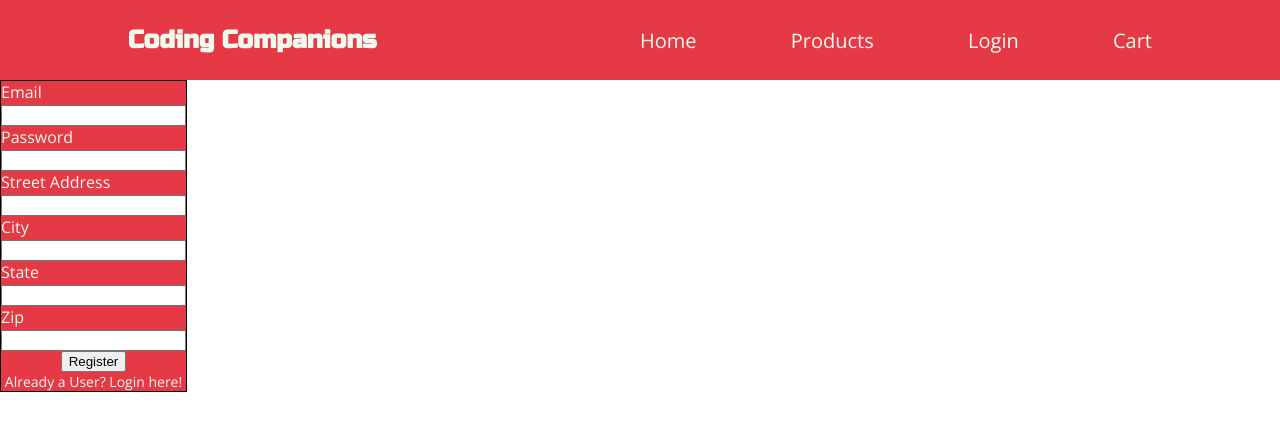
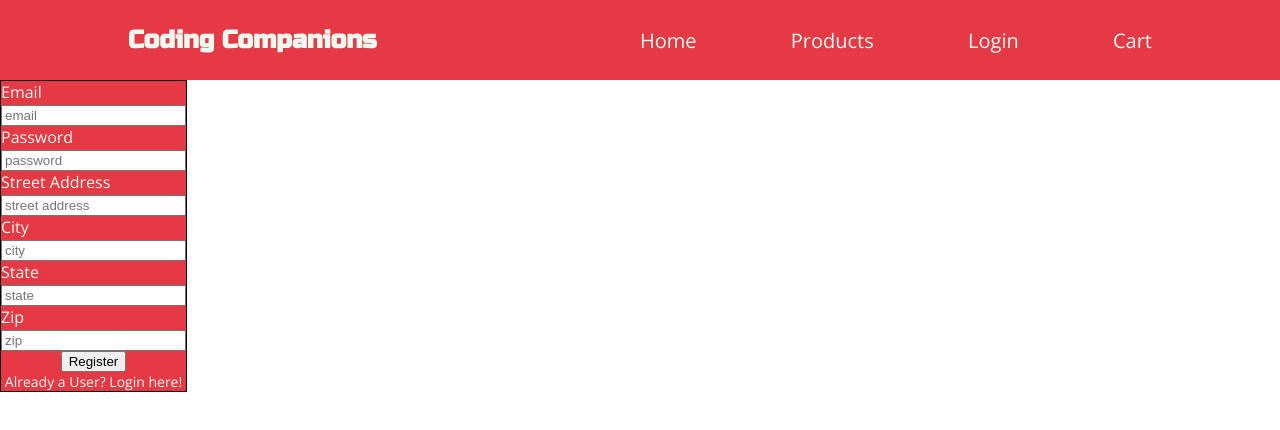
Before and after one commit to MaxVillagomez/coding-companions, a React (Create React App) app: page /register in a window 1280 px wide. Shown: the top 430 px of the page. Built offline with nearby package versions, Linux system fonts and the light colour scheme; no server answers.

Commit message:
feat(added export function for both register and getMe and started to build the register component on the front end)

```diff
--- a/api/users.js
+++ b/api/users.js
@@ -17,7 +17,7 @@ apiRouter.post("/register", async (req, res, next) => {
         name: "EmailExistsError",
       });
     }
-    const user = await createUser({ email, password });
+    const user = await createUser({ email, password, streetAddress, city, state, zip });
     const token = jwt.sign({ id: user.id, email }, JWT_SECRET);
     res.send({
       message: "Thank you for signing up!",
--- a/src/axios-services/index.js
+++ b/src/axios-services/index.js
@@ -56,3 +56,30 @@ export async function login({ email, password }) {
     throw error;
   }
 }
+
+export async function getMe (token) {
+  try {
+    const { data } = await axios.get("/api/users/me",
+    {
+      headers: {
+        "Content-Type": "application/json",
+        "Authorization": `Bearer ${token}`
+      },
+    })
+    return data;
+  } catch (error) {
+    console.error("Trouble getting me");
+    throw error;
+  }
+}
+
+export async function register ({ email, password, streetAddress, city, state, zip }) {
+  try {
+    const { data } = await axios.post("/api/users/register", {email, password, streetAddress, city, state, zip});
+    console.log("this is the register data:", data);
+    return data;
+  } catch (error) {
+    console.error("Trouble registering");
+    throw error;
+  }
+}
--- a/src/components/App.js
+++ b/src/components/App.js
@@ -3,7 +3,7 @@ import React, { useState, useEffect } from "react";
 // you can think of that directory as a collection of api adapters
 // where each adapter fetches specific info from our express server's /api route
 
-import { getAllProducts, getProductById } from "../axios-services";
+import { getAllProducts, getProductById, getMe } from "../axios-services";
 import {
   Homepage,
   Navbar,
@@ -13,7 +13,7 @@ import {
   IndividualProduct,
   Cart,
   Checkout,
-  Confirmation
+  Confirmation,
 } from "./index";
 import "../style/App.css";
 import {
@@ -24,6 +24,7 @@ import {
   useParams,
 } from "react-router-dom";
 
+
 const App = () => {
   const [products, setProducts] = useState([]);
   const [indivProduct, setIndivProduct] = useState([]);
@@ -33,6 +34,11 @@ const App = () => {
   const [isLoggedIn, setIsLoggedIn] = useState(false);
   const [cart, setCart] = useState([]);
   const [cardNumber, setCardNumber] = useState('');
+  const [ user, setUser] = useState({});
+  const [ city, setCity] = useState('');
+  const [ streetAddress, setStreetAddress] = useState('');
+  const [ state, setState] = useState('');
+  const [ zip, setZip] = useState('');
 
   const { productId } = useParams();
   useEffect(() => {
@@ -95,6 +101,30 @@ const App = () => {
     setCart(items);
   }
 
+  useEffect(() => {
+        if (localStorage.token) {
+            setToken(localStorage.token);
+            setIsLoggedIn(!isLoggedIn);
+        }
+    }, []);
+
+  //   // useEffect(() => {
+  //   //     if (!isLoggedIn) {
+  //   //         setCart('');
+  //   //     }
+  //   // })
+
+    // useEffect(() => {
+    //     if (token) {
+    //         const fetchMe = async () => {
+    //             const { data } = await getMe(token);
+    //             console.log("This is the data:", data);
+    //             setUser({  });
+    //         };
+    //         fetchMe();
+    //     }
+    // }, [isLoggedIn]);
+
   return (
     <div className="app-container">
       <Router>
@@ -130,7 +160,7 @@ const App = () => {
               setToken={setToken}
               setIsLoggedIn={setIsLoggedIn}
             />} />
-          <Route path="/register" element={<Register />} />
+          <Route path="/register" element={<Register email={email} setEmail={setEmail} password={password} setPassword={setPassword} streetAddress={streetAddress} setStreetAddress={setStreetAddress} state={state} setState={setState} city={city} setCity={setCity} zip={zip} setZip={setZip}/>} />
           <Route
             path="/products/:productId"
             element={
--- a/src/components/Register.js
+++ b/src/components/Register.js
@@ -1,32 +1,40 @@
 import React from "react";
 import { Link } from "react-router-dom";
-const Register = () => {
+import { register } from "../axios-services";
+const Register = ({ email, setEmail, password, setPassword, city, setCity, zip, setZip, state, setState, streetAddress, setStreetAddress }) => {
+  async function handleSubmit(event) {
+    event.preventDefault();
+    const result = await register(email, password, city, zip, state, streetAddress);
+    if(result) {
+      localStorage.setItem("token", result);
+    }
+  }
   return (
     <div className="form-container">
-      <form className="login-form">
+      <form className="login-form" onSubmit={handleSubmit}>
         <label className="label">
           Email
-          <input type="text"></input>
+          <input type="text" placeholder="email" value={email}></input>
         </label>
         <label className="label">
           Password
-          <input type="text"></input>
+          <input type="text" placeholder="password" value={password}></input>
         </label>
         <label className="label">
           Street Address
-          <input type="text"></input>
+          <input type="text" placeholder="street address" value={streetAddress}></input>
         </label>
         <label className="label">
           City
-          <input type="text"></input>
+          <input type="text" placeholder="city" value={city}></input>
         </label>
         <label className="label">
           State
-          <input type="text"></input>
+          <input type="text" placeholder="state" value={state}></input>
         </label>
         <label className="label">
           Zip
-          <input type="text"></input>
+          <input type="text" placeholder="zip" value={zip}></input>
         </label>
         <button type="submit">Register</button>
       </form>
```
